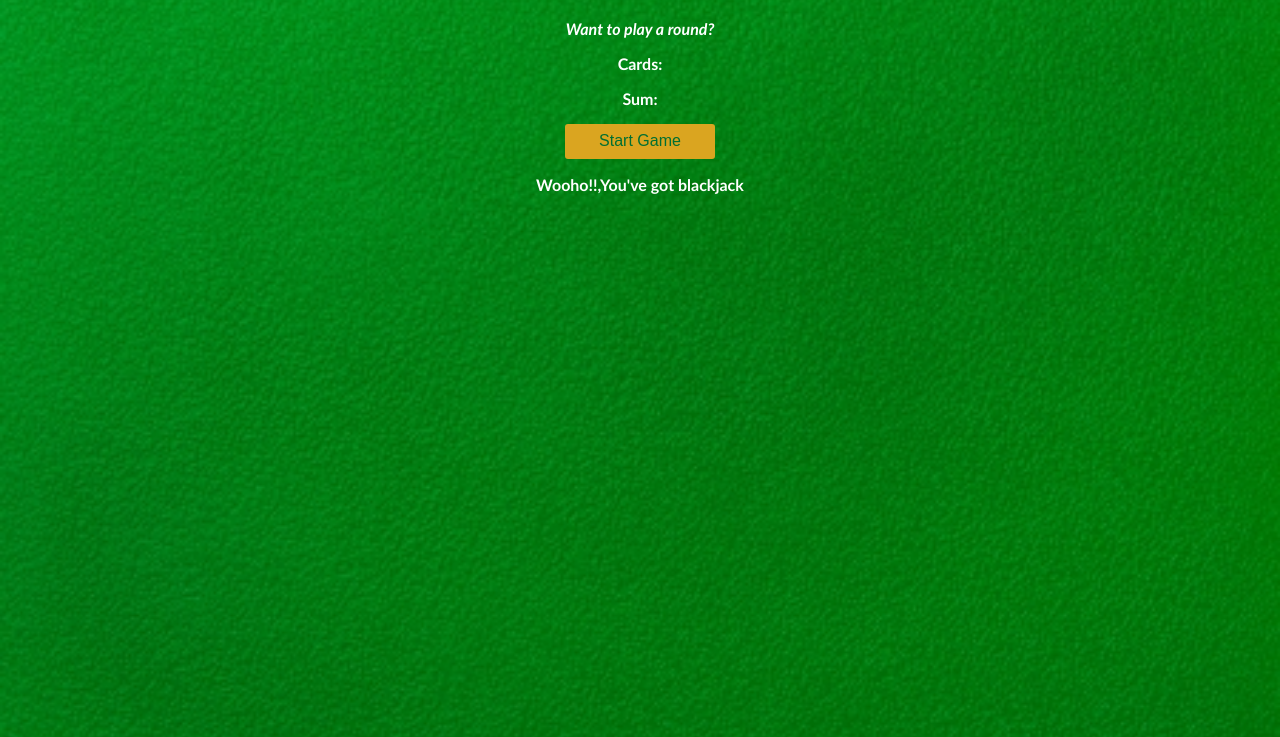
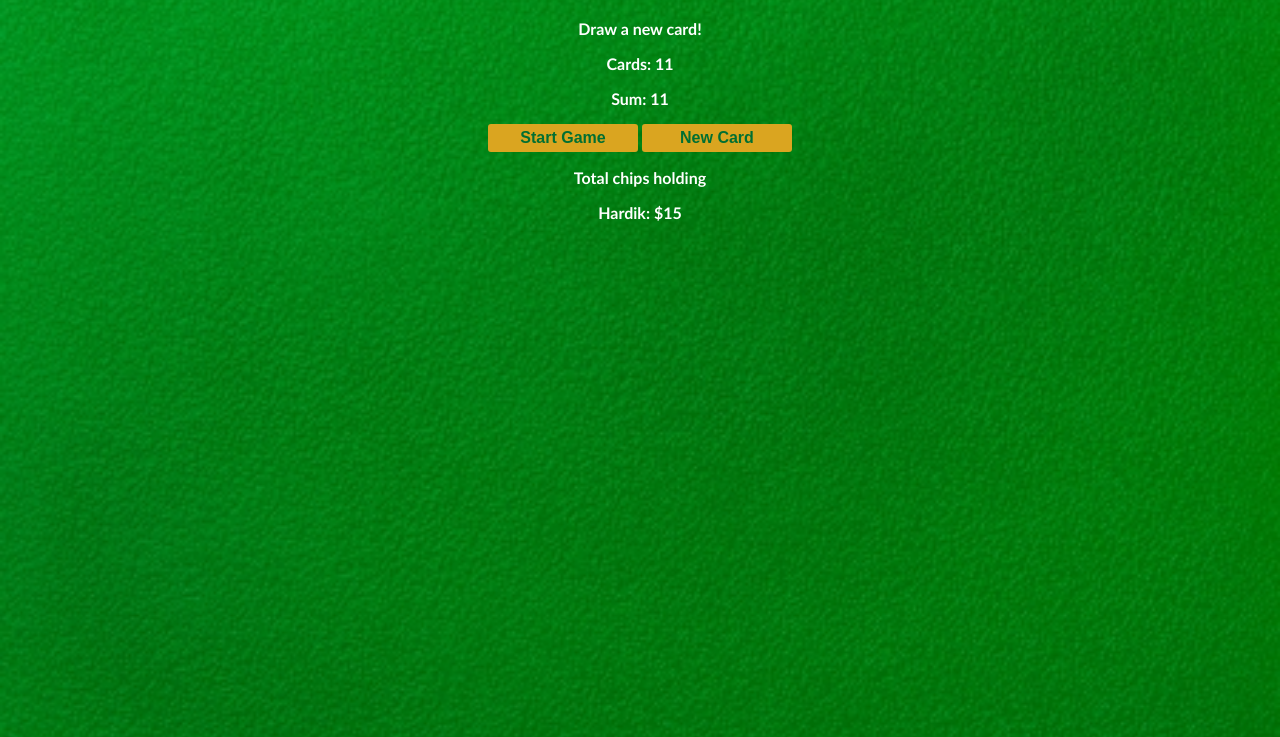
Before and after one commit to DappCoderr/BlackJack-Game, a website: page index.html in a window 1280 px wide. Both pictures are taken after a click on the button "Start Game". Shown: the part 63-800 px from the top of the page. Drawn offline with Linux system fonts and the light colour scheme.

Commit message:
final commit - added the new feature in the game

```diff
--- a/index.html
+++ b/index.html
@@ -9,11 +9,17 @@
 </head>
 <body>
     <h1>Blackjack</h1>
-    <p id='message-el'>Want to play a round?</p>
-    <p>Cards:</p>
-    <p>Sum:</p>
+    <p id='output-el'>Want to play a round?</p>
+    <p id="card-el">Cards:</p>
+    <p id='sum-el'>Sum:</p>
     <button onclick="startGame()">Start Game</button>
-    <p id='output-el'></p>
+    <button onclick="newCard()">New Card</button>
+    <p>Total chips holding</p>
+    <p id="player-el"></p>
+
+    <!-- <div id='apple-shelf'>apple:</div>
+    <div id='banana-shelf'>banana:</div> -->
+    <!-- <p id="gretting-el">hello </p> -->
     <script src="index.js"></script>
 </body>
 </html>
--- a/index.js
+++ b/index.js
@@ -1,19 +1,55 @@
-let firstCard = 11
-let secondCard = 10
+let player = {
+    name : 'Hardik',
+    chips : 15
+}
+
+let cards = []
+let sum = 0
 let hasBlackJack = false
-let isAlive = true
-message = ''
-
+let isAlive = false
+let message = ''
 let output_el = document.getElementById('output-el')
-sum = firstCard + secondCard
-console.log(sum)
+let sum_el = document.querySelector('#sum-el')
+let card_el = document.getElementById('card-el')
 
 
-let startGame = ()=>{
+let player_el = document.getElementById("player-el")
+player_el.textContent = player.name+ ": $" + player.chips
+
+function getRandomCard(){
+    let randomNumber = Math.floor(Math.random()*13) + 1 //0-12+1
+    if (randomNumber === 1){
+        return 11
+    } else if (randomNumber > 10){
+        return 10
+    } else {
+        return randomNumber
+    }
+}
+
+
+let startGame = ()=> {
+    isAlive = true
+    firstCard = Math.floor(Math.random()*13)+1
+    secondCard = Math.floor(Math.random()*13)+1
+    cards = [firstCard+secondCard]
+    // cards.push(firstCard)
+    // cards.push(secondCard)
+    sum = firstCard+secondCard
+    renderGame()
+}
+
+
+let renderGame = ()=>{
+    sum_el.textContent = `Sum: ${sum}`
+    card_el.textContent = "Cards: "
+    for(let i=0; i<cards.length; i++){
+        card_el.textContent += cards[i] + " "
+    }
     if(sum <= 20) {
-        message = 'Do you want to draw a new card'
+        message = 'Draw a new card!'
     } else if(sum === 21) {
-        message = "Wooho!!,You've got blackjack"
+        message = "You've got blackjack"
         hasBlackJack = true
     } else {
         message = 'You are out of game'
@@ -22,5 +58,81 @@ let startGame = ()=>{
     output_el.textContent = message
 }
 
+
+let newCard = ()=>{
+    if(isAlive === true && hasBlackJack === false){
+        console.log("Drawing a new card")
+        let card = getRandomCard()
+        sum += card
+        cards.push(card)
+        console.log(cards)
+        renderGame()
+    }
+    // else{
+    //     // message = 'game over'
+    //     console.log('game over')
+    //     document.getElementsByName().disabled = true
+    // }
+}
+
+
+// let person = {
+//     name: "hardik",
+//     age: 24,
+//     country: "India"
+// }
+
+// function logData() {
+//     console.log(person.name + " is " + person.age + " years old and lives in " + person.country)
+// }
+
+
 console.log(hasBlackJack)
+// logData()
 console.log(isAlive)
+
+// let scentance =  ["hi","my","name","is","hardik"]
+// let greetingEl = document.getElementById("gretting-el")
+
+// for(let i=0; i< scentance.length; i++){
+//     greetingEl.textContent += scentance[i] + " "
+// }
+
+
+// let randomNumber = ()=>{
+//     let rand = Math.floor(Math.random()*6) + 1
+//     greetingEl.textContent = randomNumber()
+// }
+
+// greetingEl.textContent = randomNumber()
+
+
+
+// airbnbCastleListing = {
+//     booked = true,
+//     name = "high tower",
+//     number = 84848940,
+//     rooms = ["1 kitchen","2 rooms", "1 bathroom"]
+// }
+
+// console.log(airbnbCastleListing.booked)
+
+
+
+
+// fruits = ["🍎","🍌","🍎","🍌","🍌","🍌","🍎"]
+
+// let apple_shelf = document.getElementById('apple-shelf')
+// let banana_shelf = document.getElementById('banana-shelf')
+
+// let sortFruits = () =>{
+//     for(let i=0; i<fruits.length; i++){
+//         if(fruits[i] === "🍎"){
+//             apple_shelf.textContent += fruits[i]
+//         }else{
+//             banana_shelf.textContent += fruits[i]
+//         }
+//     }
+// }
+
+// sortFruits()
--- a/style.css
+++ b/style.css
@@ -5,7 +5,7 @@ body{
     text-align: center;
     color: white;
     font-weight: bold;
-
+    text-align: center;
 }
 
 h1{
@@ -20,8 +20,10 @@ button{
     color: #016f32;
     font-size: 16px;
     width: 150px;
-    height: 35px;
     background: goldenrod;
     border: none;
+    padding: 5px 0px;
     border-radius: 3px;
+    font-weight: bold;
+    cursor: pointer;
 }
```
Also changed, not shown: package.json (added, +19 -0 lines).
